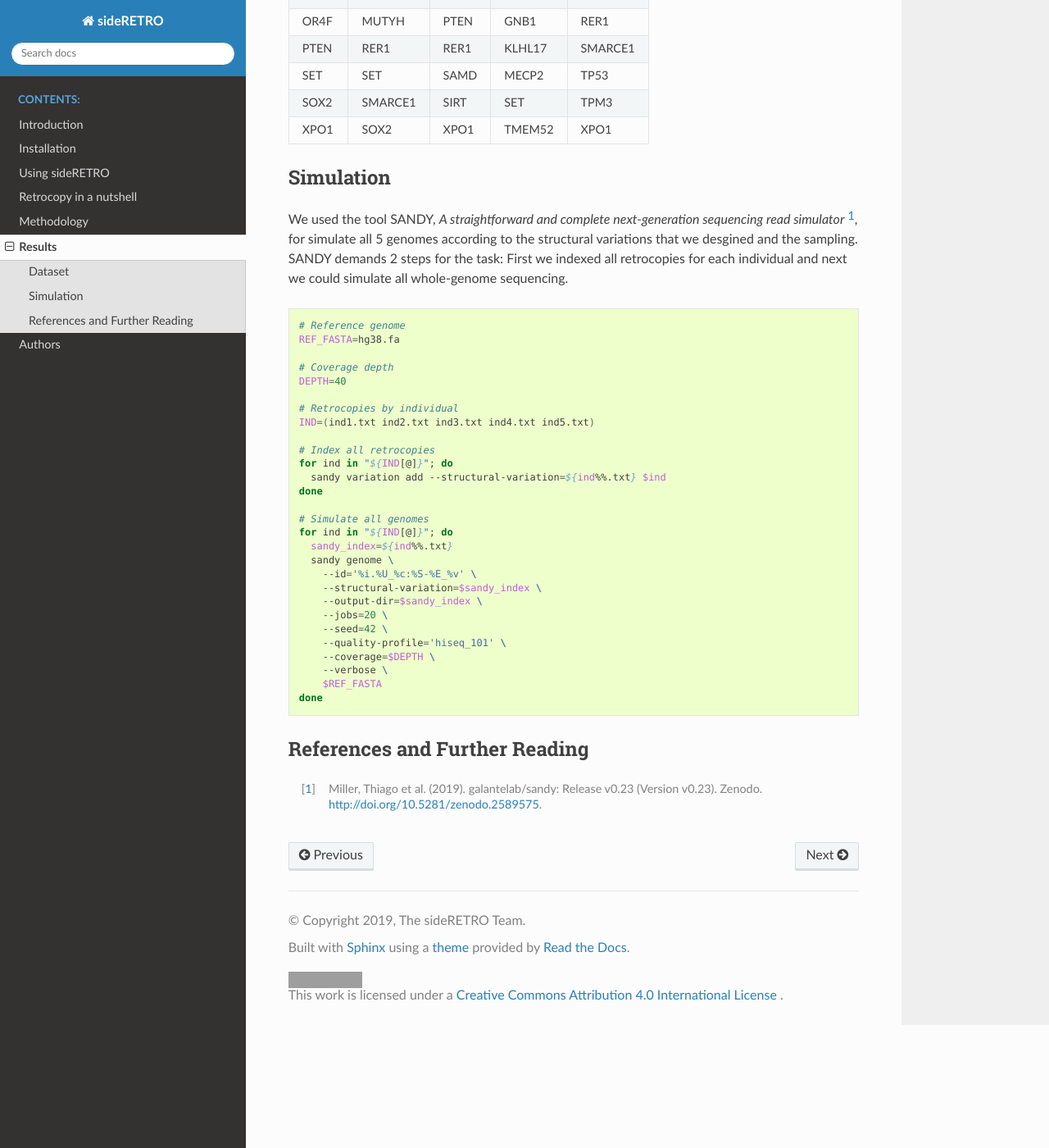
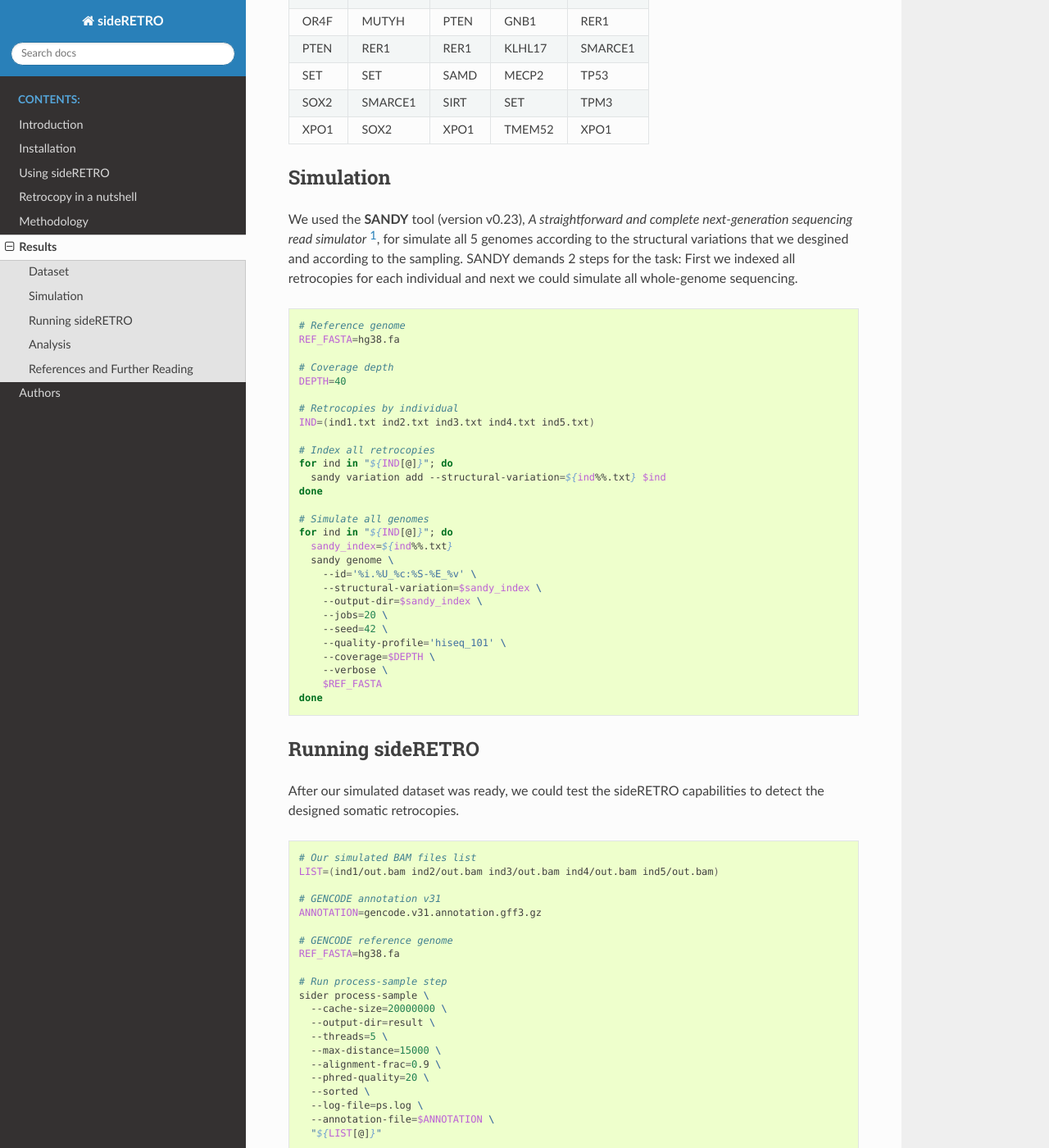
Before and after one commit to galantelab/sideRETRO, a Sphinx documentation site: the page built from docs/result.rst, in a window 1280 px wide and 1400 px high, scrolled down 1973 px. Shown: the whole window at 82% size. Built offline with Sphinx 7.4.7 and the Read the Docs theme 2.0.0, drawn with Linux system fonts in a browser that asks for light colours; some of the changed text lies outside the part shown; grey boxes are pictures that could not be loaded.

Commit message:
ADD: result.rst: Running sideRETRO

```diff
--- a/docs/result.rst
+++ b/docs/result.rst
@@ -9,7 +9,7 @@ dataset whereupon we could have control of **true** positive and
 negative values.
 
 Dataset
-=======
+========
 
 Our dataset for testing is composed of 5 simulated human whole-genome
 sequencing with 40x of depth and 10 randomly distributed retrocopies
@@ -126,10 +126,11 @@ part of our subjects.
 Simulation
 ==========
 
-We used the tool SANDY, *A straightforward and complete next-generation sequencing read
-simulator* [1]_, for simulate all 5 genomes according to the structural variations that
-we desgined and the sampling. SANDY demands 2 steps for the task: First we indexed all
-retrocopies for each individual and next we could simulate all whole-genome sequencing.
+We used the **SANDY** tool (version v0.23), *A straightforward and complete next-generation
+sequencing read simulator* [1]_, for simulate all 5 genomes according to the structural
+variations that we desgined and according to the sampling. SANDY demands 2 steps for the
+task: First we indexed all retrocopies for each individual and next we could simulate all
+whole-genome sequencing.
 
 .. code-block:: sh
 
@@ -162,6 +163,54 @@ retrocopies for each individual and next we could simulate all whole-genome sequ
        $REF_FASTA
    done
 
+Running sideRETRO
+=================
+
+After our simulated dataset was ready, we could test the sideRETRO capabilities
+to detect the designed somatic retrocopies.
+
+.. code-block:: sh
+
+   # Our simulated BAM files list
+   LIST=(ind1/out.bam ind2/out.bam ind3/out.bam ind4/out.bam ind5/out.bam)
+
+   # GENCODE annotation v31
+   ANNOTATION=gencode.v31.annotation.gff3.gz
+
+   # GENCODE reference genome
+   REF_FASTA=hg38.fa
+
+   # Run process-sample step
+   sider process-sample \
+     --cache-size=20000000 \
+     --output-dir=result \
+     --threads=5 \
+     --max-distance=15000 \
+     --alignment-frac=0.9 \
+     --phred-quality=20 \
+     --sorted \
+     --log-file=ps.log \
+     --annotation-file=$ANNOTATION \
+     "${LIST[@]}"
+
+   # Run merge-call step
+   sider merge-call \
+     --cache-size=20000000 \
+     --epsilon=500 \
+     --min-pts=20 \
+     --genotype-support=5 \
+     --near-gene-rank=3 \
+     --log-file=mc.log \
+     --threads=10 \
+     --phred-quality=20 \
+     --in-place \
+     result/out.db
+
+   # Finally run make-vcf
+   sider make-vcf --reference-file=$REF_FASTA result/out.db
+
+Analysis
+========
 
 References and Further Reading
 ==============================
```
